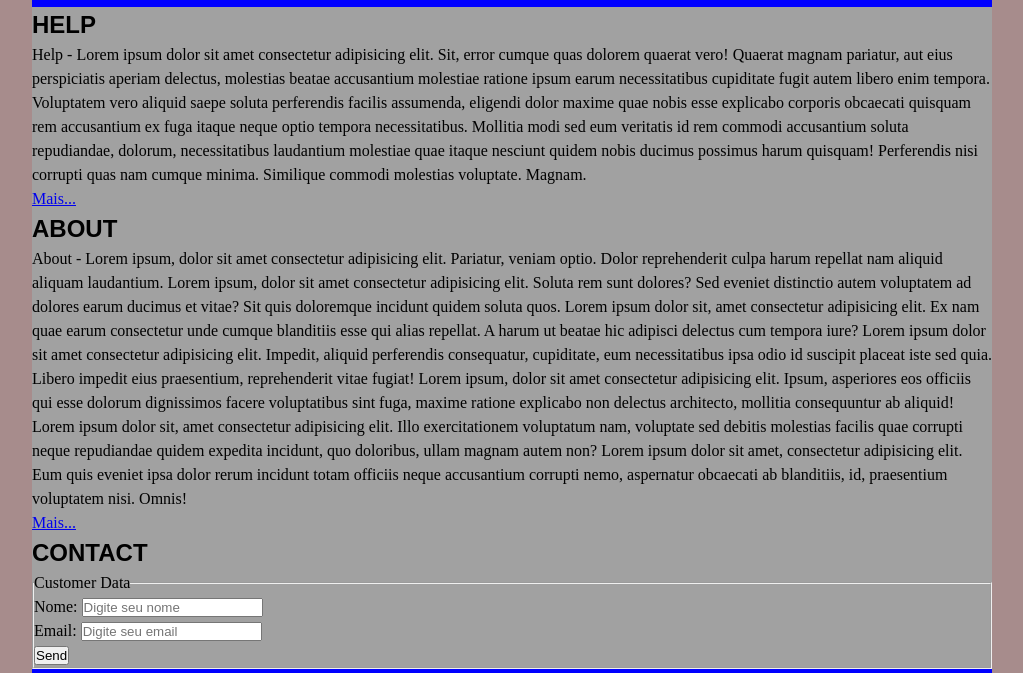
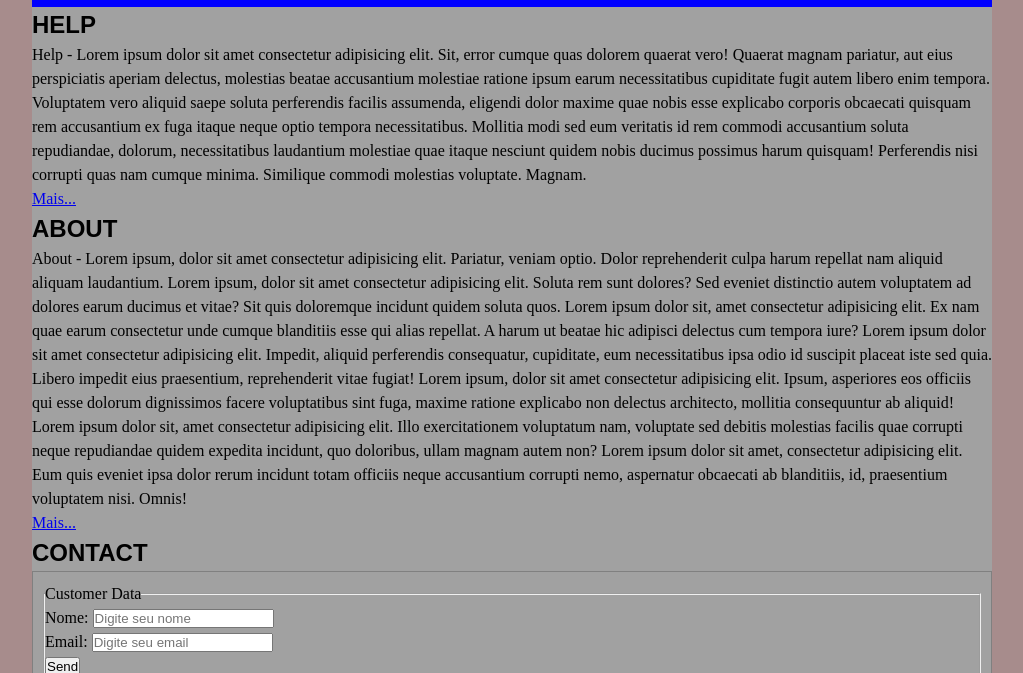
Before and after one commit to cadenasza/Atividade-html, a plain HTML site: page index.html in a window 1280 px wide. Shown: the part 68-741 px from the top of the page, without its empty margins (128-1151 px from the left). Drawn offline with Linux system fonts and the light colour scheme.

Commit message:
adicionando uma borda para o form

```diff
--- a/css/estilo.css
+++ b/css/estilo.css
@@ -77,10 +77,6 @@ body {
     background-color: red;
 } */
 
-input[type="text"] {
-    color: rgb(255, 1, 255);
-}
-
 .cabecalho {
     background-color: blue;
     color: #fff;
@@ -117,3 +113,9 @@ h2 {
 #conteudo {
     line-height: 1.5;
 }
+
+form {
+    border: solid 1px;
+    border-color: gray;
+    padding: 10px;
+}
```
